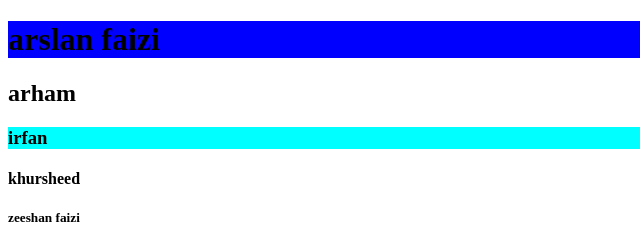
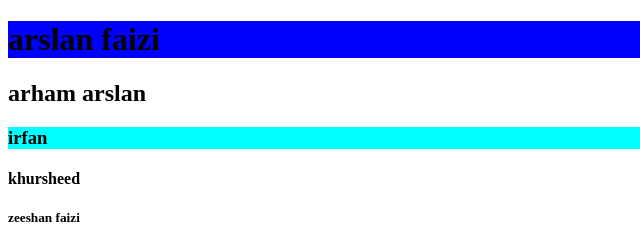
Before and after one commit to arslanfaizi123/github-project, a plain HTML site: page index.html in a window 1280 px wide. Shown: the top 240 px of the page, 0-640 px from the left. Drawn offline with Linux system fonts and the light colour scheme.

Commit message:
add arslan

```diff
--- a/index.html
+++ b/index.html
@@ -10,7 +10,7 @@
 
 
 <h1>arslan faizi</h1>
-<h2>arham</h2>
+<h2>arham arslan</h2>
  <h3>irfan</h3>
  <h4>khursheed</h4>
  <h5>zeeshan faizi</h5>
```
